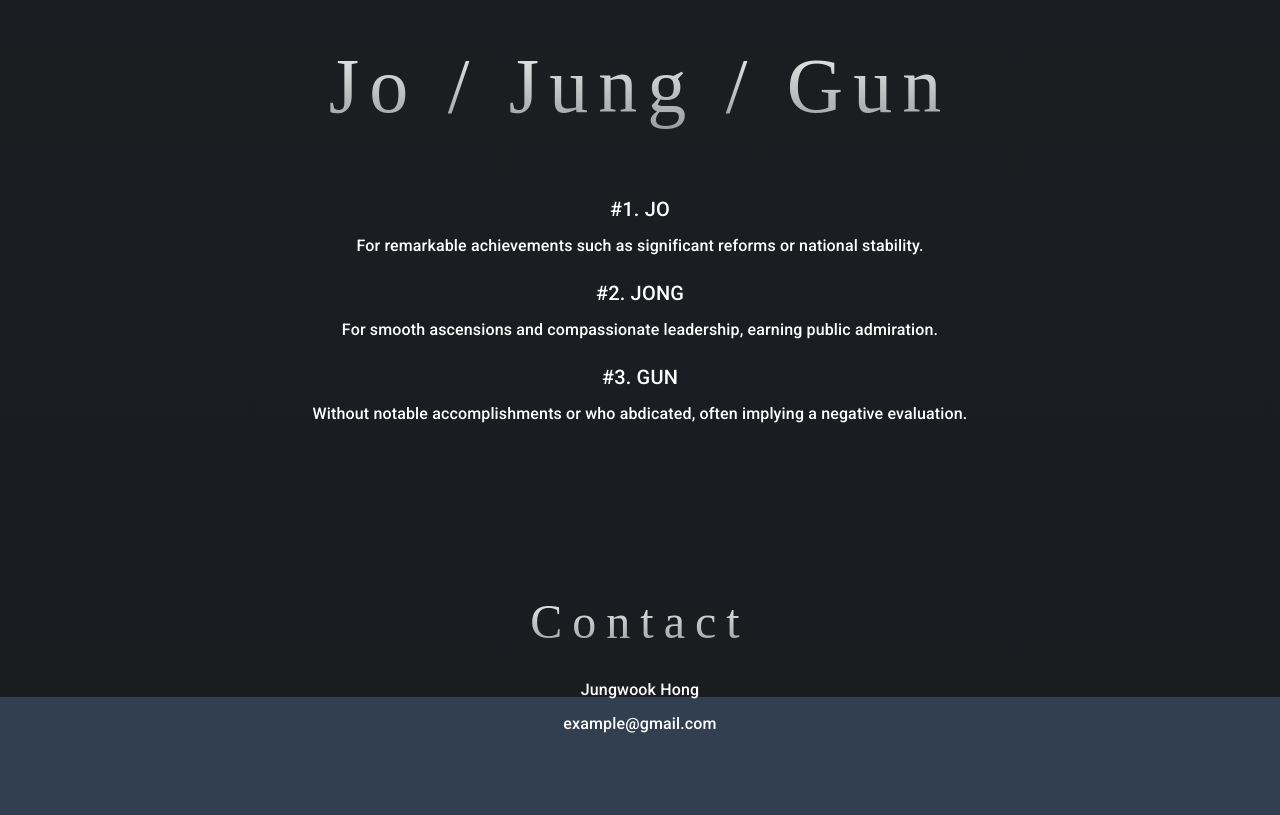
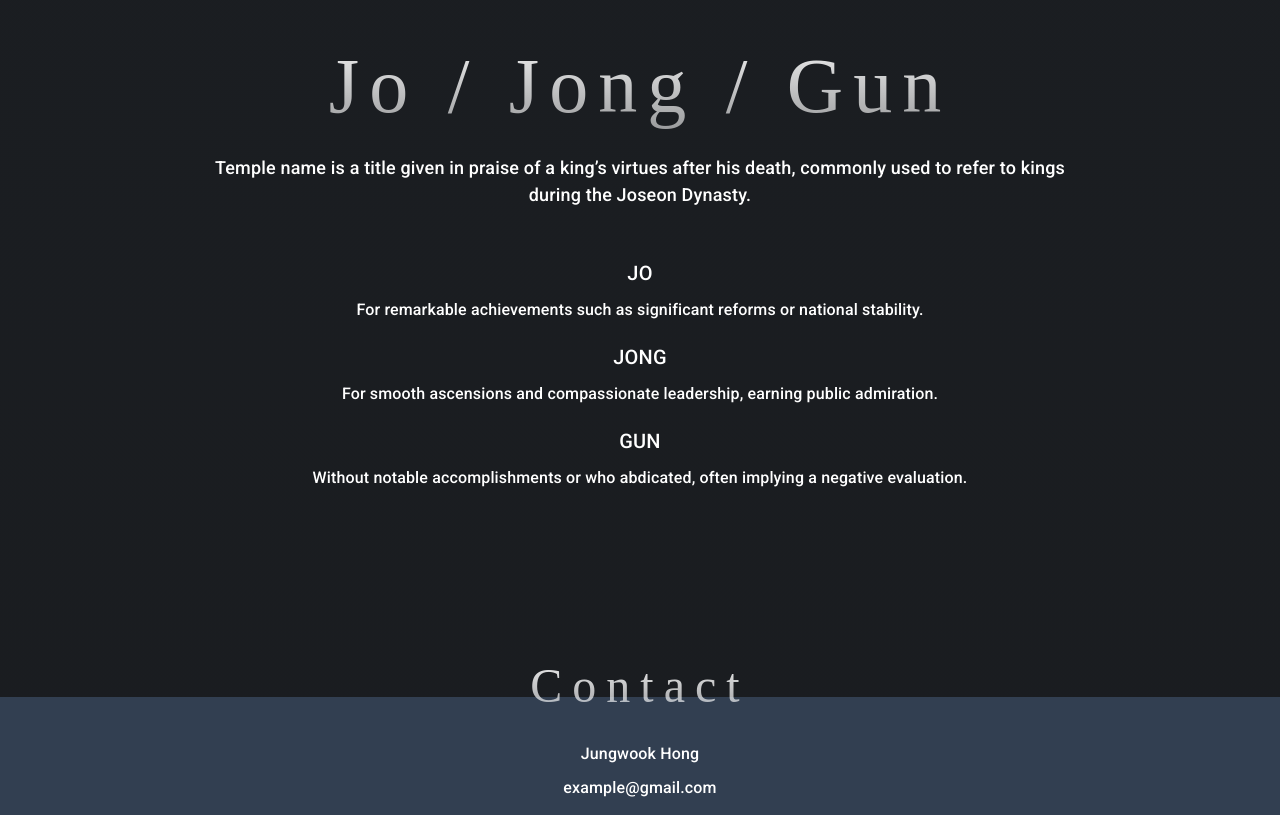
Before and after one commit to jw-hong-logncoding/gyeonbokgung-palace-x, a React (Vite) app: page / in a window 1280 px wide. Shown: the part 3271-4086 px from the top of the page. Before the commit the page ends 4022 px from the top, so only its background shows below. Built offline with nearby package versions, Linux system fonts and the light colour scheme.

Commit message:
fix: fix typo Jo / Jong / Gun title

```diff
--- a/src/components/About/About.jsx
+++ b/src/components/About/About.jsx
@@ -191,7 +191,18 @@ const About = () => {
                             }}
                             variant="mainPageTitle"
                         >
-                            Jo / Jung / Gun
+                            Jo / Jong / Gun
+                        </Typography>
+                        <Typography
+                            color="white"
+                            marginTop="10px"
+                            fontSize="18px"
+                            sx={{width: {
+                                lg: "900px"
+                                }
+                            }}
+                        >
+                            Temple name is a title given in praise of a king’s virtues after his death, commonly used to refer to kings during the Joseon Dynasty.
                         </Typography>
                         <Typography
                             color= 'white'
@@ -199,7 +210,7 @@ const About = () => {
                             textAlign='left'
                             marginTop="50px"
                         >
-                            #1. JO
+                            JO
                         </Typography>
                         <Typography
                             color= 'white'
@@ -217,7 +228,7 @@ const About = () => {
                             textAlign='left'
                             marginTop="20px"
                         >
-                            #2. JONG
+                            JONG
                         </Typography>
                         <Typography
                             color= 'white'
@@ -235,7 +246,7 @@ const About = () => {
                             textAlign='left'
                             marginTop="20px"
                         >
-                            #3. GUN
+                            GUN
                         </Typography>
                         <Typography
                             color= 'white'
```
